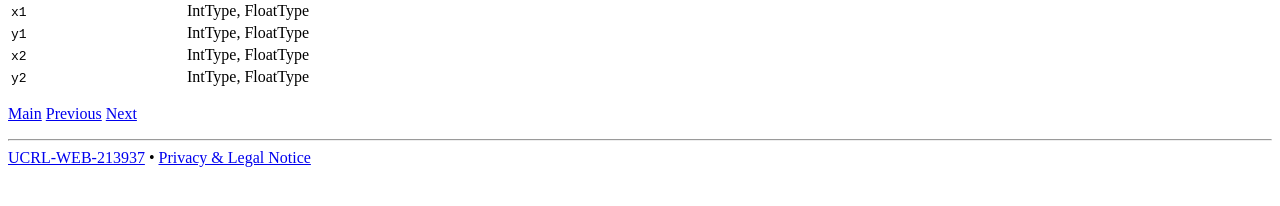
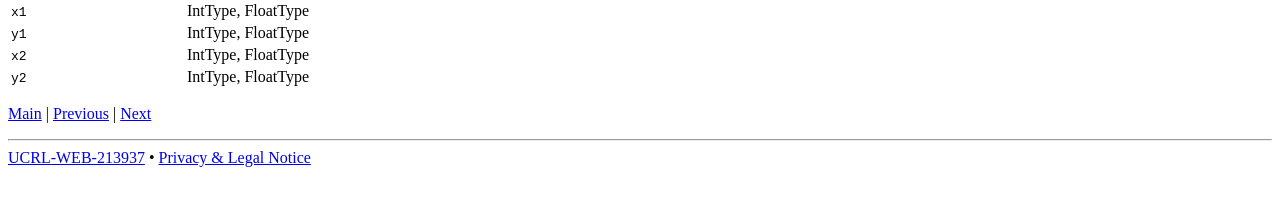
Before and after one commit to CDAT/cdat-old-site, a Jekyll site: the page built from vcs/vcs-6.md, in a window 1280 px wide and 900 px high, scrolled down 12574 px. Shown: the part 685-891 px from the top of the window. Built offline with Jekyll 4.4.1, drawn with Linux system fonts in a browser that asks for light colours; nearby versions of some CDN libraries.

Commit message:
Fixed link formatting at bottom

```diff
--- a/vcs/vcs-6.md
+++ b/vcs/vcs-6.md
@@ -3401,4 +3401,4 @@ tpl.list() # This call will list the template attributes and their values
     </tr>
   </table>
 
-[Main](vcs.html) [Previous](vcs-5.html) [Next](vcs-7.html)
+[Main](vcs.html) \| [Previous](vcs-5.html) \| [Next](vcs-7.html)
```
